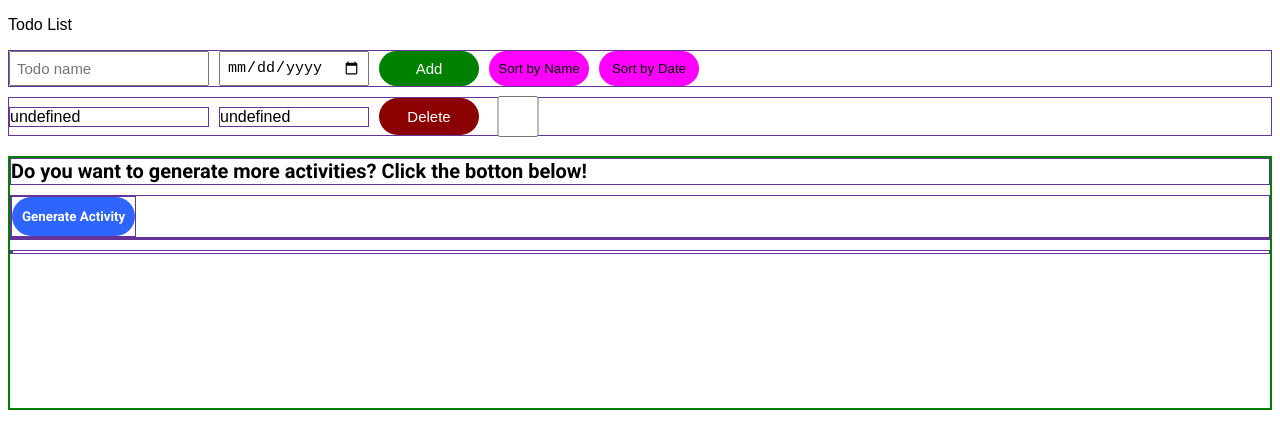
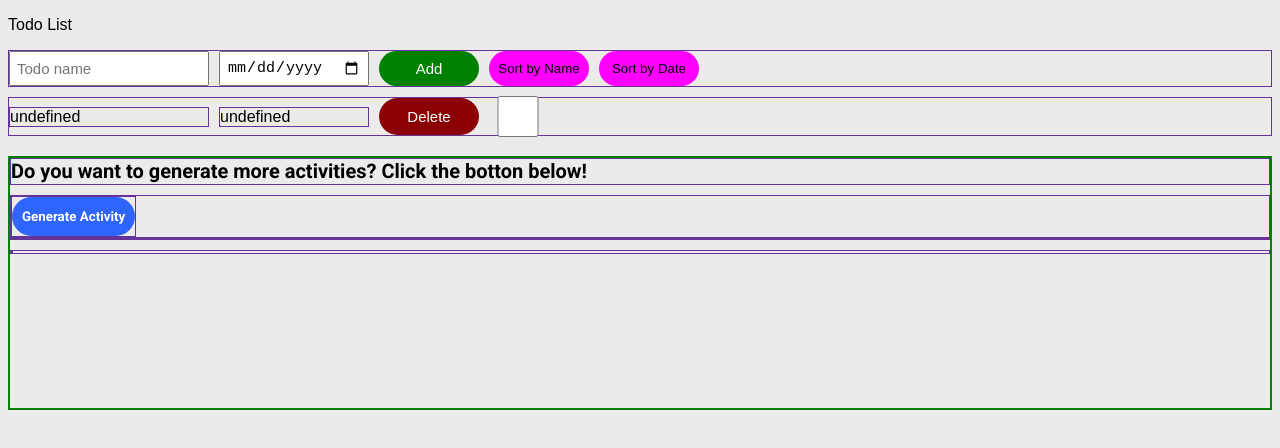
Before and after one commit to Dragomir-Bogdan-George/simple-todo-app, a plain HTML site: page todo-list.html in a window 1280 px wide. Drawn offline with Linux system fonts and the light colour scheme; a web font is replaced by a local one.

Commit message:
Cahgen background color of the page

```diff
--- a/todo-list.css
+++ b/todo-list.css
@@ -1,5 +1,6 @@
 body {
   font-family: Arial;
+  background-color: rgb(236, 234, 234);
 }
 
 .todo-input-grid {
```
